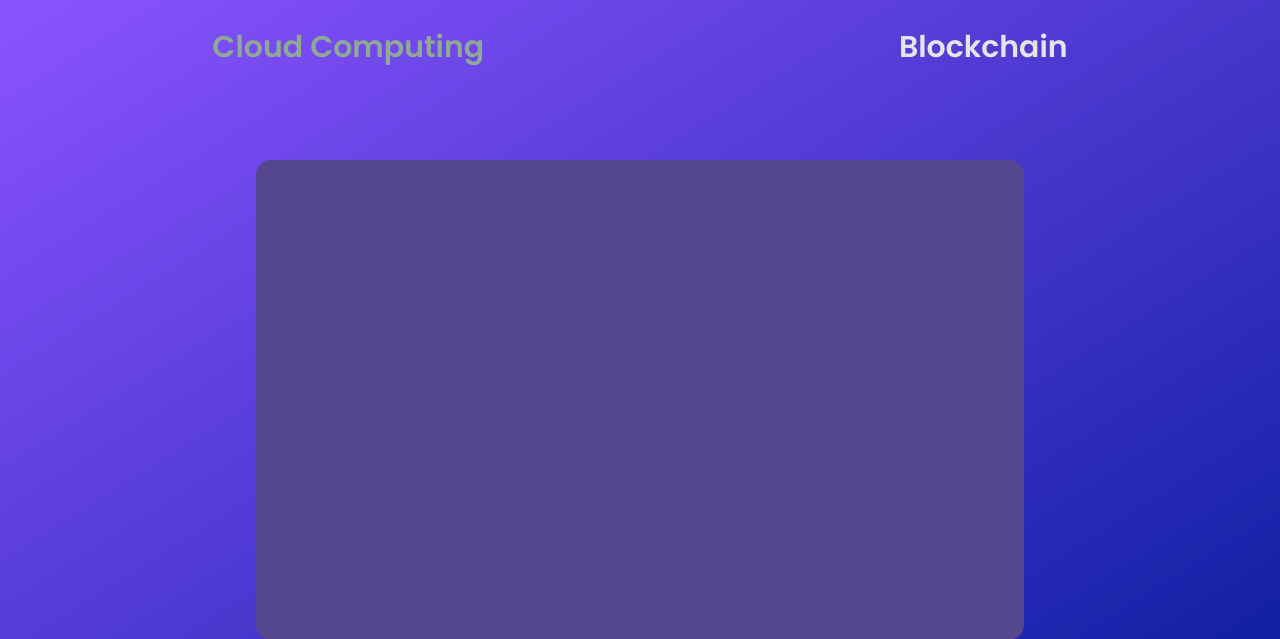
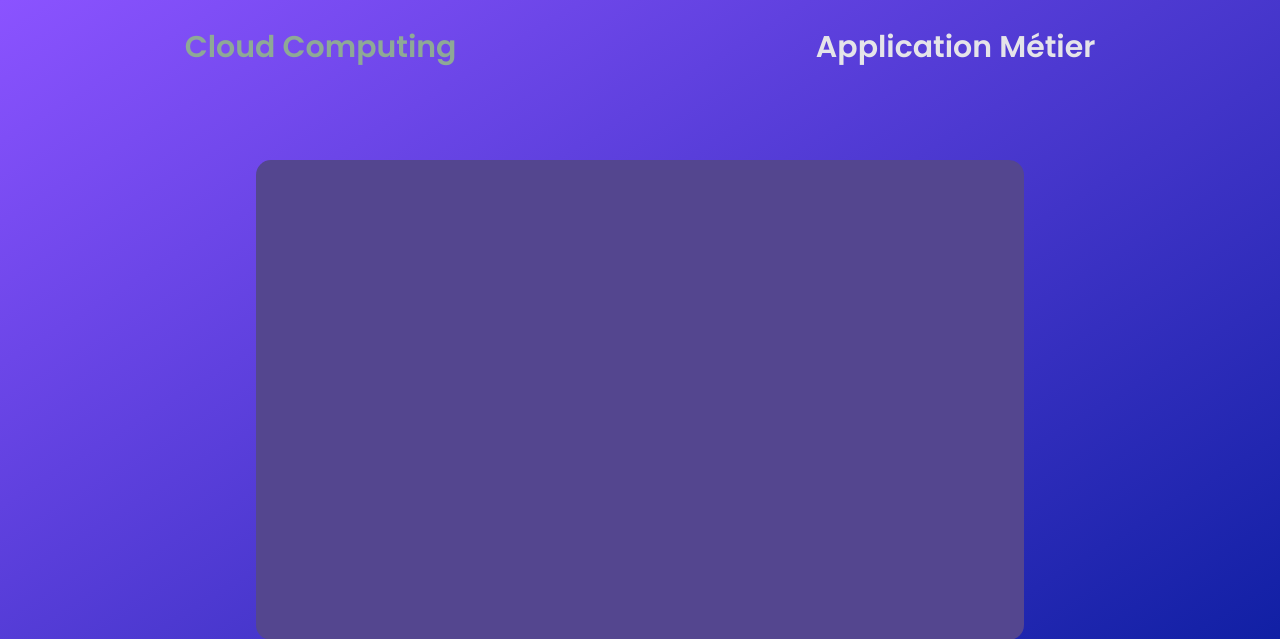
Before and after one commit to FirasJemaa/E4, a PHP site: page /veille.html in a window 1280 px wide. Shown: the top 639 px of the page. Run offline with PHP 8.4, Linux system fonts and the light colour scheme.

Commit message:
Finaliser les modifications avant l'oral

```diff
--- a/assets/script/veille.js
+++ b/assets/script/veille.js
@@ -29,8 +29,8 @@ function AffichageRSS() {
   const Titre = document.getElementById("activeTitre");
   let rssFeedUrl = "";
 // 'https://www.zdnet.fr/blogs/cloud-news/rss/'
-  if (Titre.innerText === "Blockchain"){
-    rssFeedUrl = 'https://blockchainfrance.net/feed/';
+  if (Titre.innerText === "Application Métier"){
+    rssFeedUrl = 'https://www.lemondeinformatique.fr/flux-rss/thematique/applications-metiers/rss.xml';
   }else{
     rssFeedUrl = 'https://www.lemondeinformatique.fr/flux-rss/thematique/le-monde-du-cloud-computing/rss.xml';
   }
@@ -61,8 +61,8 @@ function AffichageRSS() {
           const description = item.description;
           const link = item.link;
           let mediaContent = "";
-          if (Titre.innerText === "Blockchain"){
-            mediaContent = (item.enclosure.link != undefined) ? `style="background-image: url(${item.enclosure.link});"` : `style="background-image: url('./assets/images/blockchain.jpg');"`;
+          if (Titre.innerText === "Application Métier"){
+            mediaContent = (item.enclosure.link != undefined) ? `style="background-image: url(${item.enclosure.link});"` : `style="background-image: url('./assets/images/Application.jpg');"`;
           }else{
             mediaContent = (item.enclosure.link != undefined) ? `style="background-image: url(${item.enclosure.link});"` : `style="background-image: url('./assets/images/cloudcomputing.jpeg');"`;
           }
--- a/assets/style/veille.css
+++ b/assets/style/veille.css
@@ -20,7 +20,7 @@ h2:active{
     color:var(--clr-second);
 }
 
-.Blockchain {
+.Application {
     position:absolute;
     left: 50%;
     top: 50%;
--- a/clientLeger.html
+++ b/clientLeger.html
@@ -143,10 +143,10 @@
     <section class="container">
         <h2 class="animated-Bottom">Code source et Lien vers le site</h2>
         <p>
-            Le code source de TaskMastery est disponible sur GitHub à l'adresse suivante : <a class="LinkBtn" href="www.google.fr">Code source <i class="fa-solid fa-chevron-right"></i></a>
+            Le code source de TaskMastery est disponible sur GitHub à l'adresse suivante : <a class="LinkBtn" href="https://github.com/FirasJemaa/TaskMastery">Code source <i class="fa-solid fa-chevron-right"></i></a>
         </p>
         <p>
-            Le site web de TaskMastery est accessible à l'adresse suivante : <a class="LinkBtn" href="www.google.fr">Lien site <i class="fa-solid fa-chevron-right"></i></a>
+            Le site web de TaskMastery est accessible à l'adresse suivante : <a class="LinkBtn" href="https://taskmastery.ifcsio2022.fr/">Lien site <i class="fa-solid fa-chevron-right"></i></a>
         </p>
     </section>
 </body>
--- a/clientLourd.html
+++ b/clientLourd.html
@@ -104,10 +104,10 @@
     <section class="container">
         <h2 class="animated-Bottom">Code source et Lien vers le téléchargement du projet</h2>
         <p>
-            Le code source de TaskMastery est disponible sur GitHub à l'adresse suivante : <a class="LinkBtn" href="www.google.fr">Code source <i class="fa-solid fa-chevron-right"></i></a>
+            Le code source de TaskMastery est disponible sur GitHub à l'adresse suivante : <a class="LinkBtn" href="https://github.com/FirasJemaa/TaskMasteryWPF">Code source <i class="fa-solid fa-chevron-right"></i></a>
         </p>
         <p>
-            Télécharger l'application TaskMastery via ce lien : <a class="LinkBtn" href="www.google.fr">Télécharger <i class="fa-solid fa-chevron-right"></i></a>
+            Télécharger l'application TaskMastery via ce lien : <a class="LinkBtn" href="">Télécharger <i class="fa-solid fa-chevron-right"></i></a>
         </p>
     </section>
 </body>
--- a/veille.html
+++ b/veille.html
@@ -15,10 +15,10 @@
     <!--Veille technologique-->
     <nav>
         <h2 id="activeTitre" class="soulignage">Cloud Computing</h2>
-        <h2 class="soulignage">Blockchain</h2>
+        <h2 class="soulignage">Application Métier</h2>
     </nav>
     <div id="Veille">
-        <div class="Blockchain">
+        <div class="Application">
             <div id="slide">
             </div>
             <div class="buttons">
```
Also changed, not shown: assets/images/Application.jpg (added).
